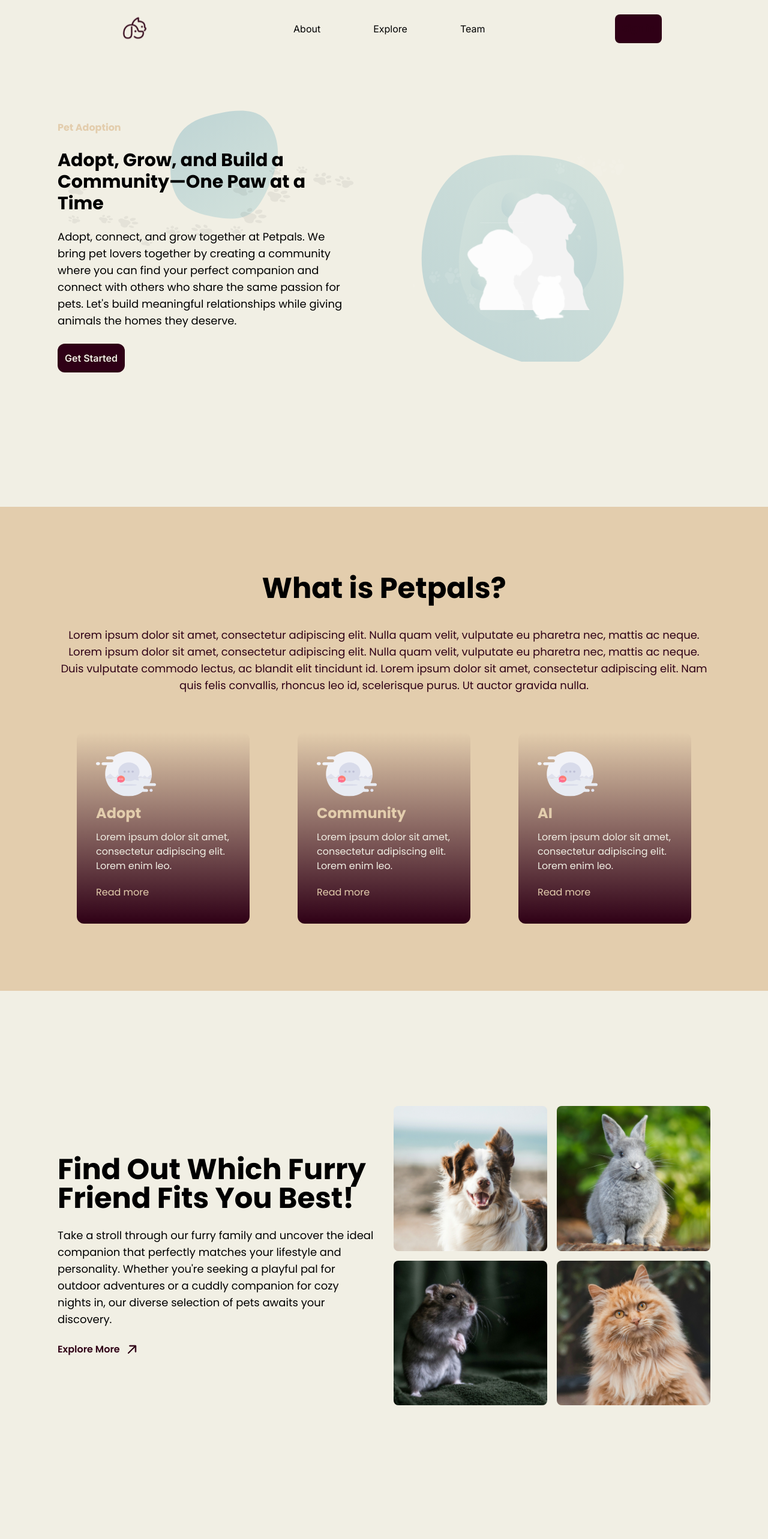
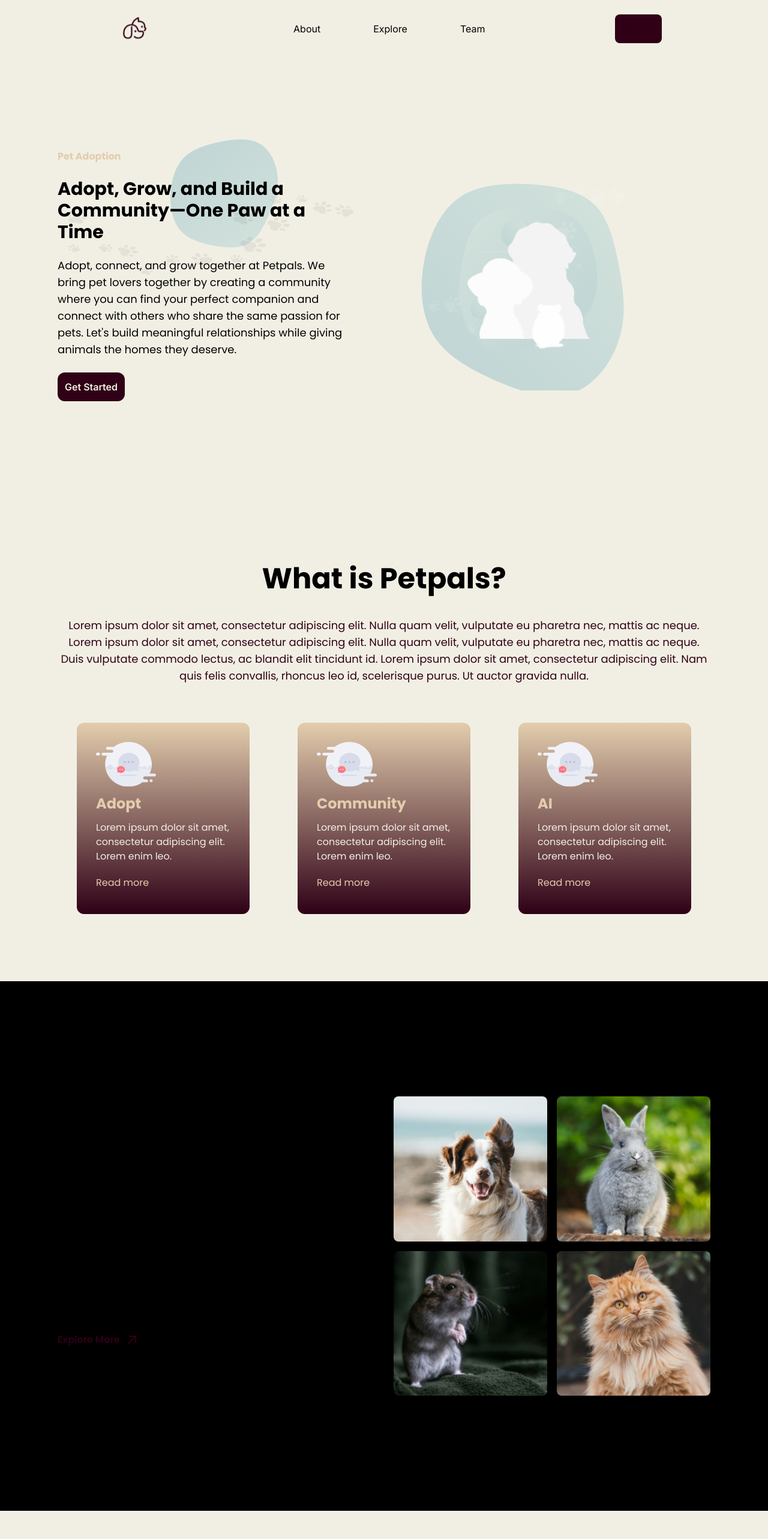
Before and after one commit to birongliu/CISC-4900, a Next.js app in the folder frontend/: page / in a window 1280 px wide. Shown: the top 2566 px of the page at 60% size. Built offline with nearby package versions, Linux system fonts and the light colour scheme; no server answers.

Commit message:
Refactor landing page components: Update styles for mobile view in About section

```diff
--- a/frontend/src/app/globals.css
+++ b/frontend/src/app/globals.css
@@ -6,7 +6,7 @@
 
 @layer body {
     body {
-        @apply bg-light-primary dark:bg-slate-600;
+        @apply bg-light-primary dark:bg-slate-700;
     }
 }
 
--- a/frontend/src/app/ui/landing/About.tsx
+++ b/frontend/src/app/ui/landing/About.tsx
@@ -26,7 +26,7 @@ export default function About() {
   return (
     <section
       id="About"
-     className="flex items-center px-12 md:px-24 py-28 my-28 justify-center dark:bg-slate-800 bg-lightBeige">
+     className="flex items-center px-12 md:px-24 py-28 justify-center light:bg-lightBeige">
       <div className="max-w-7xl w-full flex flex-col items-center ">
       <h1 className="text-4xl md:text-5xl font-bold font-poppins dark:text-white  text-primary leading-tight">
       What is Petpals?
--- a/frontend/src/app/ui/landing/Explore.tsx
+++ b/frontend/src/app/ui/landing/Explore.tsx
@@ -22,7 +22,7 @@ const images = [
 
 export default function Explore() {
   return (
-    <section id="Explore" className="flex items-center py-20 px-12 md:px-24  justify-center">
+    <section id="Explore" className="flex bg-black items-center px-12 md:px-24 py-48 justify-center">
       <div className="max-w-7xl w-full grid gap-8 items-center lg:grid-cols-2 grid-cols-1">
         <div className="space-y-6">
           <h1 className="text-4xl dark:text-white  md:text-5xl font-bold font-poppins text-primary leading-tight">
--- a/frontend/src/app/ui/landing/Hero.tsx
+++ b/frontend/src/app/ui/landing/Hero.tsx
@@ -4,10 +4,9 @@ import Vector from "./components/Vector";
 import Image from "next/image";
 import Button from "../shared/Button";
 
-
 export default function Hero() {
   return (
-    <section className="my-28 flex items-center px-10 md:px-24 justify-center">
+    <section className="py-28 my-12 flex items-center px-10 md:px-24 justify-center">
       <div className="max-w-7xl w-full grid lg:grid-cols-2 gap-24 items-center">
         <div className="space-y-6 relative">
         <Vector className="z-10" />
--- a/frontend/src/app/ui/landing/Team.tsx
+++ b/frontend/src/app/ui/landing/Team.tsx
@@ -39,12 +39,13 @@ const members: Member[] = [
     linkedinUrl: "https://www.linkedin.com/in/jjessica415/",
   },
 ];
+/**flex items-center px-12 justify-center dark:bg-slate-800 bg-lightBeige */
 
 export default function Team() {
   return (
     <section
       id="Team"
-      className="flex-col py-24 my-28 md:px-20 px-10 rounded justify-center w-full flex items-center"
+      className="flex-col py-40 md:px-20 px-10 rounded justify-center w-full flex items-center"
     >
       <div className="max-w-7xl w-full flex flex-col text-center gap-3">
         <span className="font-bold font-poppins dark:text-white text-darkMaroon text-4xl">
--- a/frontend/src/app/ui/shared/AnnouncementBanner.tsx
+++ b/frontend/src/app/ui/shared/AnnouncementBanner.tsx
@@ -12,7 +12,7 @@ export default function AnnouncementBanner({ text }: { text: string }) {
 
   return (
     <div
-      className={`bg-cyan-900 dark:bg-neutra w-full z-30 py-3 flex shadow-md md:text-center items-center px-5  sticky top-0 ${
+      className={`bg-cyan-900 dark:bg-neutra w-full z-30 py-3 flex shadow-md md:text-center items-center px-5 sticky top-0 ${
         open ? "block" : "hidden"
       }`}
     >
```
